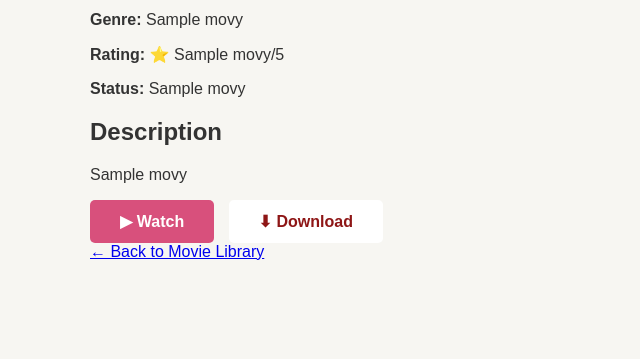
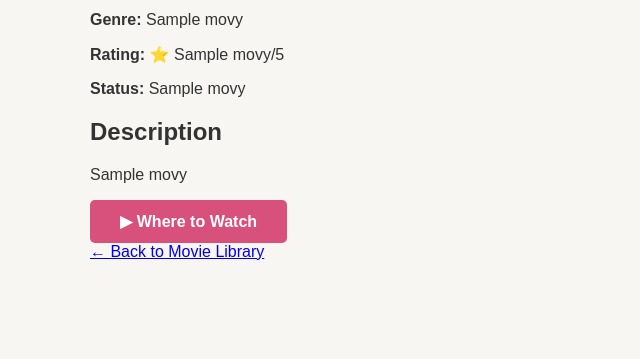
Before and after one commit to phiba-pixel/movie-platform, a Flask app: page /movie/1 in a window 1280 px wide. Shown: the part 441-800 px from the top of the page, without its empty margins (0-640 px from the left). Run offline with Flask 3, Linux system fonts and the light colour scheme; a database or web service that is not in the repository returns one stand-in record (values such as "Sample title"); some libraries are stand-ins or nearby versions.

Commit message:
Update movie_details.html

```diff
--- a/templates/movie_details.html
+++ b/templates/movie_details.html
@@ -107,17 +107,27 @@
             </div>
 
 
-            <!-- BUTTONS -->
+            <!-- WHERE TO WATCH -->
 
             <div class="details-buttons">
 
-                <a href="#" class="watch-button">
-                    ▶ Watch
-                </a>
+                {% if movie[7] %}
 
-                <a href="#" class="download-button">
-                    ⬇ Download
-                </a>
+                    <a
+                        href="{{ movie[7] }}"
+                        class="watch-button"
+                        target="_blank"
+                    >
+                        ▶ Where to Watch
+                    </a>
+
+                {% else %}
+
+                    <p>
+                        Where to Watch information is not available.
+                    </p>
+
+                {% endif %}
 
             </div>
 
```
